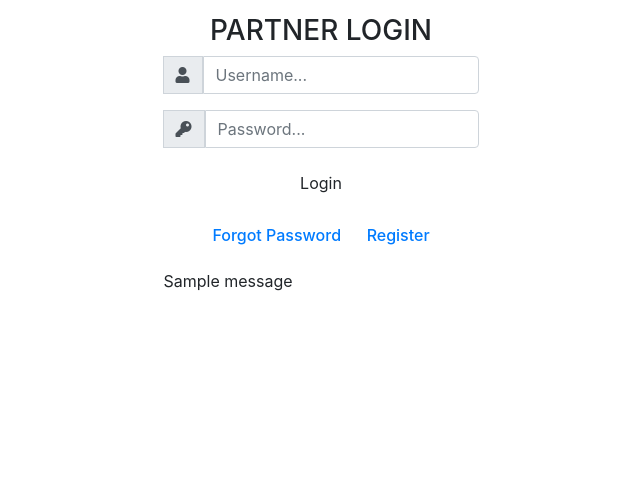
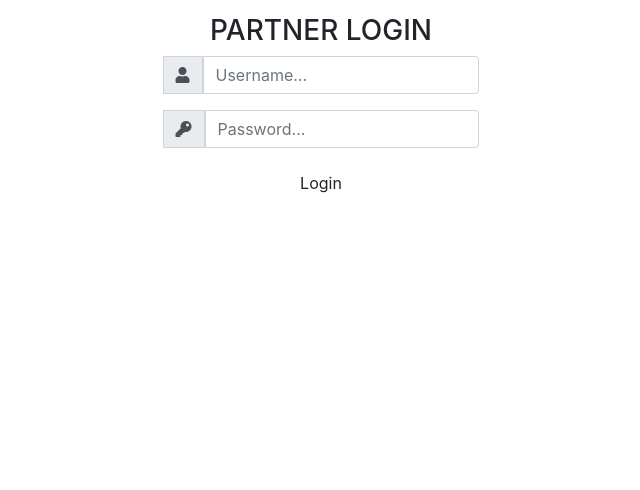
Before and after one commit to jaassmine/Website, a Django app: template NewIntense/account/templates/loginp.html in a window 1280 px wide; the page is wider, and only the part inside the window is pictured. Shown: the part 1211-1701 px from the top of that part, without its empty margins (319-959 px from the left). Run offline with Django 3.2, Linux system fonts and the light colour scheme; the template is opened without the code that fills it, so the values that code supplies are empty; tables that the repository leaves empty hold one stand-in row (values such as "Sample post"); one stand-in notice (Sample message) is shown; parts of the project's set-up code (start-up, migrations or seed data) failed here and were passed over; some libraries are stand-ins or nearby versions.

Commit message:
Update loginp.html
improving css

```diff
--- a/NewIntense/account/templates/loginp.html
+++ b/NewIntense/account/templates/loginp.html
@@ -113,13 +113,13 @@
                                      <input class="btn login_btn" type="submit" value="Login">
                                    </div>
                                    <br>
-                                   <h6 d="form-title" class="text-center text-white"> <a href="{% url 'reset_password' %}">Forgot Password</a>
-                                    &nbsp;&nbsp;&nbsp;&nbsp; <a href="{% url 'account:partnerReg' %}">Register</a>
+                                   <h6 d="form-title" class="text-center "> <a class="text-white" href="{% url 'reset_password' %}">Forgot Password</a>
+                                    &nbsp;&nbsp;&nbsp;&nbsp; <a class="text-white" href="{% url 'account:partnerReg' %}">Register</a>
                                 </h6>
                         </form>
                     </div>
                     {% for message in messages %}
-                        <p id='message'>{{message}}</p>
+                        <p class="text-white" id='message'>{{message}}</p>
                     {% endfor %}
                 </div>
             </div>
```
